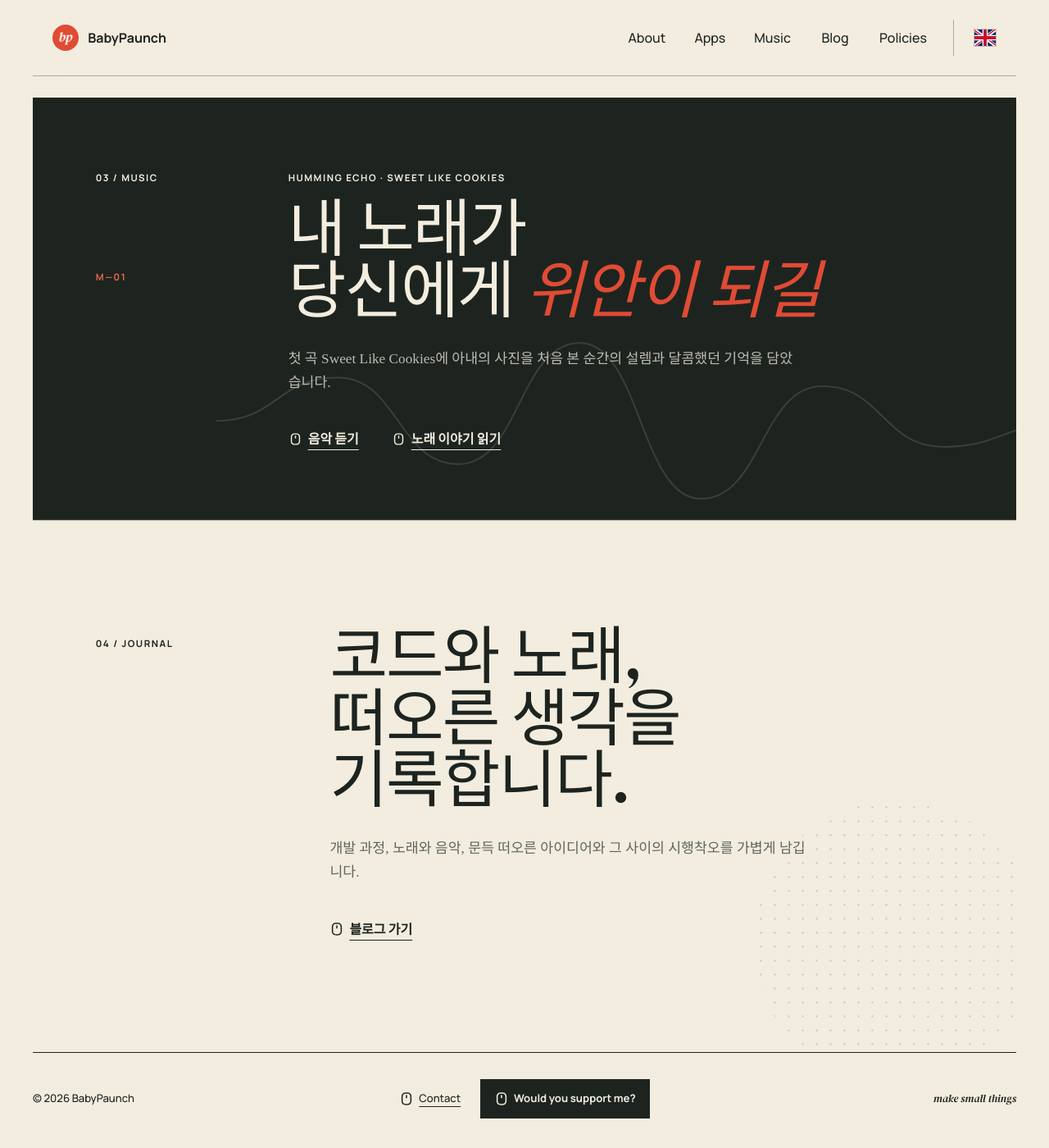
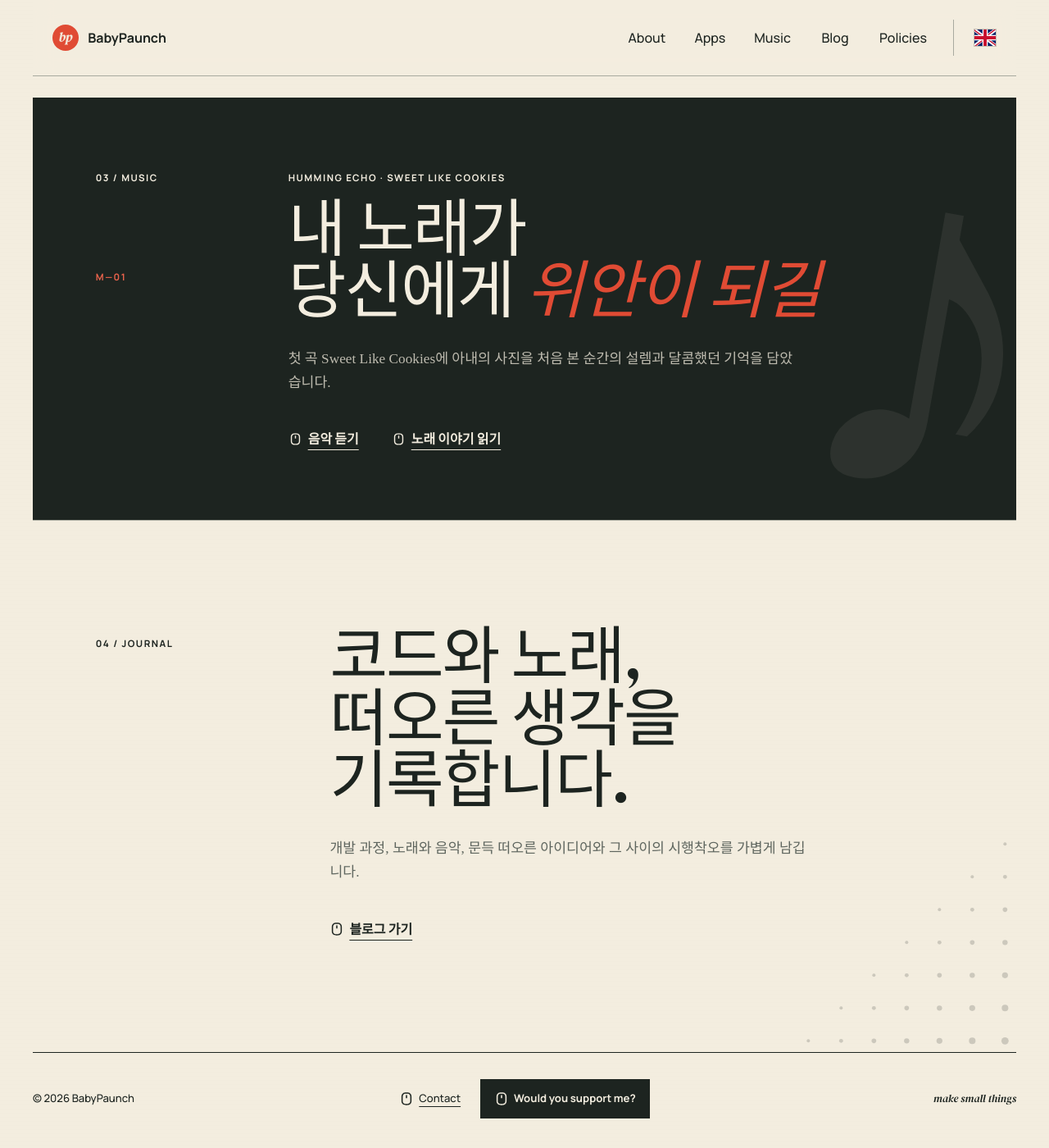
Before and after one commit to babypaunch/babypaunch.github.io, a Jekyll site: the page built from index.html, in a window 1280 px wide and 1400 px high, scrolled down 1851 px. Shown: the whole window at 82% size. Built offline with Jekyll 4.4.1, drawn with Linux system fonts in a browser that asks for light colours; some web fonts are replaced.

Commit message:
feat(ui): 음악과 저널 실루엣 보정

```diff
--- a/_layouts/home.html
+++ b/_layouts/home.html
@@ -27,9 +27,7 @@ layout: default
     </div>
   </section>
   <section class="home-music" id="music-feature" aria-labelledby="music-feature-title">
-    <svg class="music-wave" viewBox="0 0 1000 260" aria-hidden="true" focusable="false">
-      <path d="M0 130c70 0 70-50 140-50s70 100 140 100S350 40 420 40s70 180 140 180 70-130 140-130 70 70 140 70 70-30 160-30"/>
-    </svg>
+    <span class="music-note" aria-hidden="true">♪</span>
     <div>
       <p class="section-number">03 / Music</p>
       <p class="app-index home-music-index" aria-hidden="true">M—01</p>
@@ -45,6 +43,15 @@ layout: default
     </div>
   </section>
   <section class="journal" aria-labelledby="journal-title">
+    <svg class="journal-halftone" viewBox="0 0 240 240" aria-hidden="true" focusable="false">
+      <circle cx="220" cy="40" r="1.5"/>
+      <circle cx="190" cy="70" r="1.5"/><circle cx="220" cy="70" r="1.8"/>
+      <circle cx="160" cy="100" r="1.5"/><circle cx="190" cy="100" r="1.8"/><circle cx="220" cy="100" r="2.1"/>
+      <circle cx="130" cy="130" r="1.5"/><circle cx="160" cy="130" r="1.8"/><circle cx="190" cy="130" r="2.1"/><circle cx="220" cy="130" r="2.4"/>
+      <circle cx="100" cy="160" r="1.5"/><circle cx="130" cy="160" r="1.8"/><circle cx="160" cy="160" r="2.1"/><circle cx="190" cy="160" r="2.4"/><circle cx="220" cy="160" r="2.7"/>
+      <circle cx="70" cy="190" r="1.5"/><circle cx="100" cy="190" r="1.8"/><circle cx="130" cy="190" r="2.1"/><circle cx="160" cy="190" r="2.4"/><circle cx="190" cy="190" r="2.7"/><circle cx="220" cy="190" r="3"/>
+      <circle cx="40" cy="220" r="1.5"/><circle cx="70" cy="220" r="1.8"/><circle cx="100" cy="220" r="2.1"/><circle cx="130" cy="220" r="2.4"/><circle cx="160" cy="220" r="2.7"/><circle cx="190" cy="220" r="3"/><circle cx="220" cy="220" r="3.3"/>
+    </svg>
     <p class="section-number">04 / Journal</p>
     <div><h2 id="journal-title">{{ t.home.journal_title }}</h2><p>{{ t.home.journal_copy }}</p><a class="text-link" href="{{ t.routes.blog }}">{{ t.home.blog_link }}</a></div>
   </section>
--- a/styles.css
+++ b/styles.css
@@ -321,16 +321,19 @@ h2 {
   background: var(--ink);
   color: var(--paper);
 }
-.home-music > :not(.music-wave) { position: relative; z-index: 1; }
-.music-wave {
+.home-music > :not(.music-note) { position: relative; z-index: 1; }
+.music-note {
   position: absolute;
-  right: -5rem;
-  bottom: -1rem;
-  width: min(72rem, 88%);
-  color: color-mix(in srgb, var(--paper) 13%, transparent);
+  top: 50%;
+  right: clamp(-8rem, -4vw, -3rem);
+  color: color-mix(in srgb, var(--paper) 7%, transparent);
+  font-family: 'DM Serif Display', serif;
+  font-size: clamp(25rem, 48vw, 44rem);
+  line-height: .75;
   pointer-events: none;
+  transform: translateY(-47%) rotate(10deg);
+  transform-origin: center;
 }
-.music-wave path { fill: none; stroke: currentColor; stroke-width: 2; vector-effect: non-scaling-stroke; }
 .home-music-index { margin: clamp(3rem, 8vw, 7rem) 0 0; color: var(--accent-on-dark); }
 .home-music-content { max-width: 760px; }
 .home-music h2 { margin-block: 1rem 2rem; }
@@ -339,17 +342,14 @@ h2 {
 .home-music-links { display: flex; flex-wrap: wrap; gap: 1rem 2.5rem; margin-top: 2rem; }
 .journal .text-link { margin-top: 1rem; }
 .journal { position: relative; overflow: hidden; }
-.journal > * { position: relative; z-index: 1; }
-.journal::after {
-  content: '';
+.journal > :not(.journal-halftone) { position: relative; z-index: 1; }
+.journal-halftone {
   position: absolute;
-  right: clamp(-5rem, -2vw, -1rem);
-  bottom: clamp(-6rem, -3vw, -2rem);
-  width: clamp(13rem, 27vw, 23rem);
-  aspect-ratio: 1;
-  border-radius: 50%;
-  background-image: radial-gradient(circle, color-mix(in srgb, var(--ink) 14%, transparent) 0 1px, transparent 1.5px);
-  background-size: 17px 17px;
+  right: clamp(-2rem, -1vw, 0rem);
+  bottom: clamp(-2rem, -1vw, 0rem);
+  width: clamp(13rem, 25vw, 21rem);
+  color: color-mix(in srgb, var(--ink) 18%, transparent);
+  fill: currentColor;
   pointer-events: none;
 }
 
@@ -463,10 +463,10 @@ footer a { display: inline-flex; min-width: 44px; min-height: 44px; align-items:
   .orbit { top: 7rem; right: 0; width: 6.5rem; }
   .about, .journal, .home-music { grid-template-columns: 1fr; gap: 1.5rem; }
   .home-music { padding-block: 3rem; }
-  .music-wave { right: -11rem; bottom: 1rem; width: 42rem; }
+  .music-note { right: -3.5rem; font-size: 24rem; }
   .home-music-index { margin-top: 1.5rem; }
   .section-heading { display: block; }
-  .journal::after { right: -7rem; bottom: -5rem; width: 17rem; }
+  .journal-halftone { right: -1.5rem; bottom: -1rem; width: 14rem; }
   .app-item { grid-template-columns: 3rem 1fr; }
   .app-item .status { grid-column: 2; justify-self: start; }
   .music-video { height: max(200px, calc(56.25vw - 18px)); aspect-ratio: auto; }
@@ -499,6 +499,7 @@ footer a { display: inline-flex; min-width: 44px; min-height: 44px; align-items:
     transition-duration: .01ms !important;
   }
   .hero::before { opacity: .045 !important; }
+  .music-note { transform: translateY(-47%) rotate(10deg) !important; }
 }
 
 @media (prefers-contrast: more) {
```
